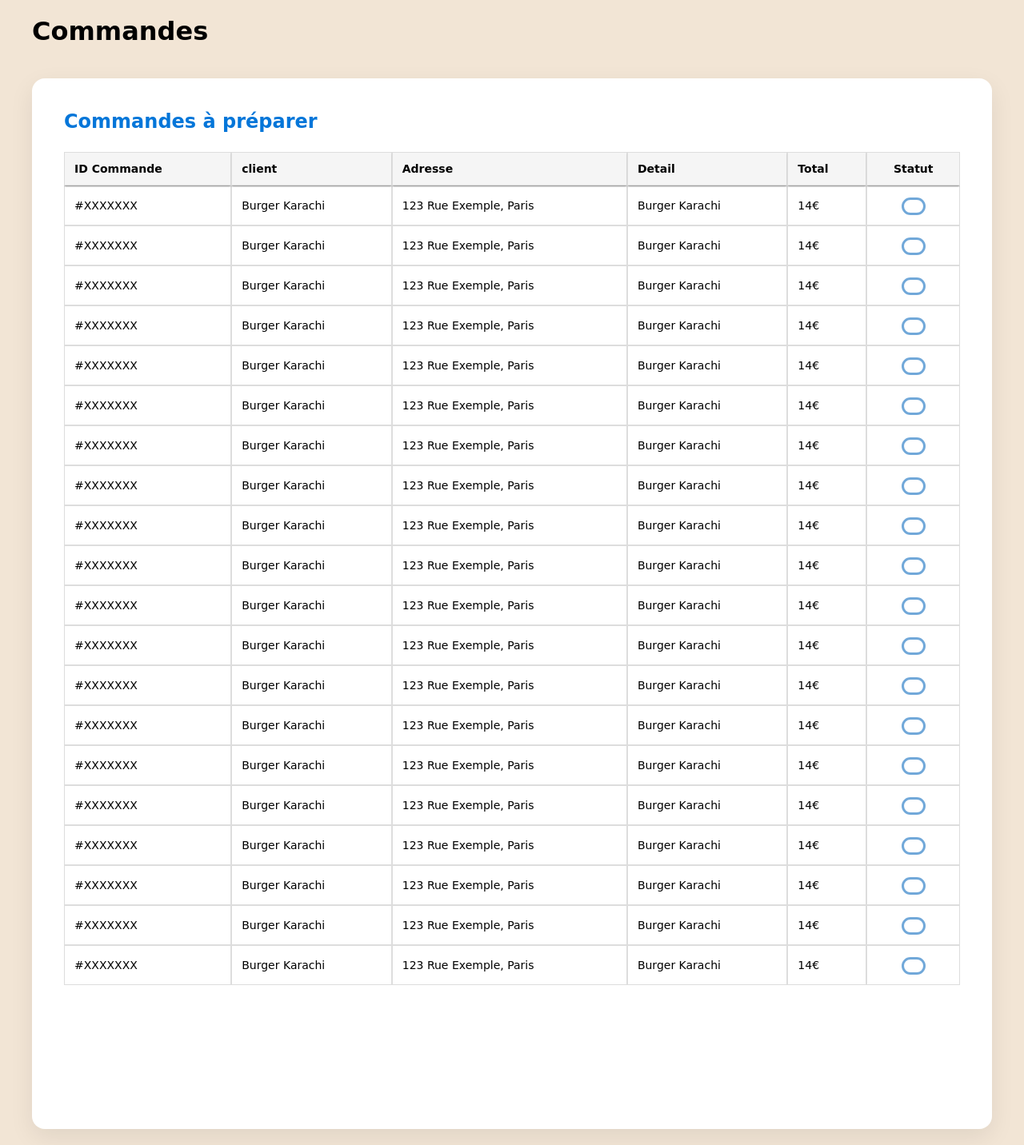
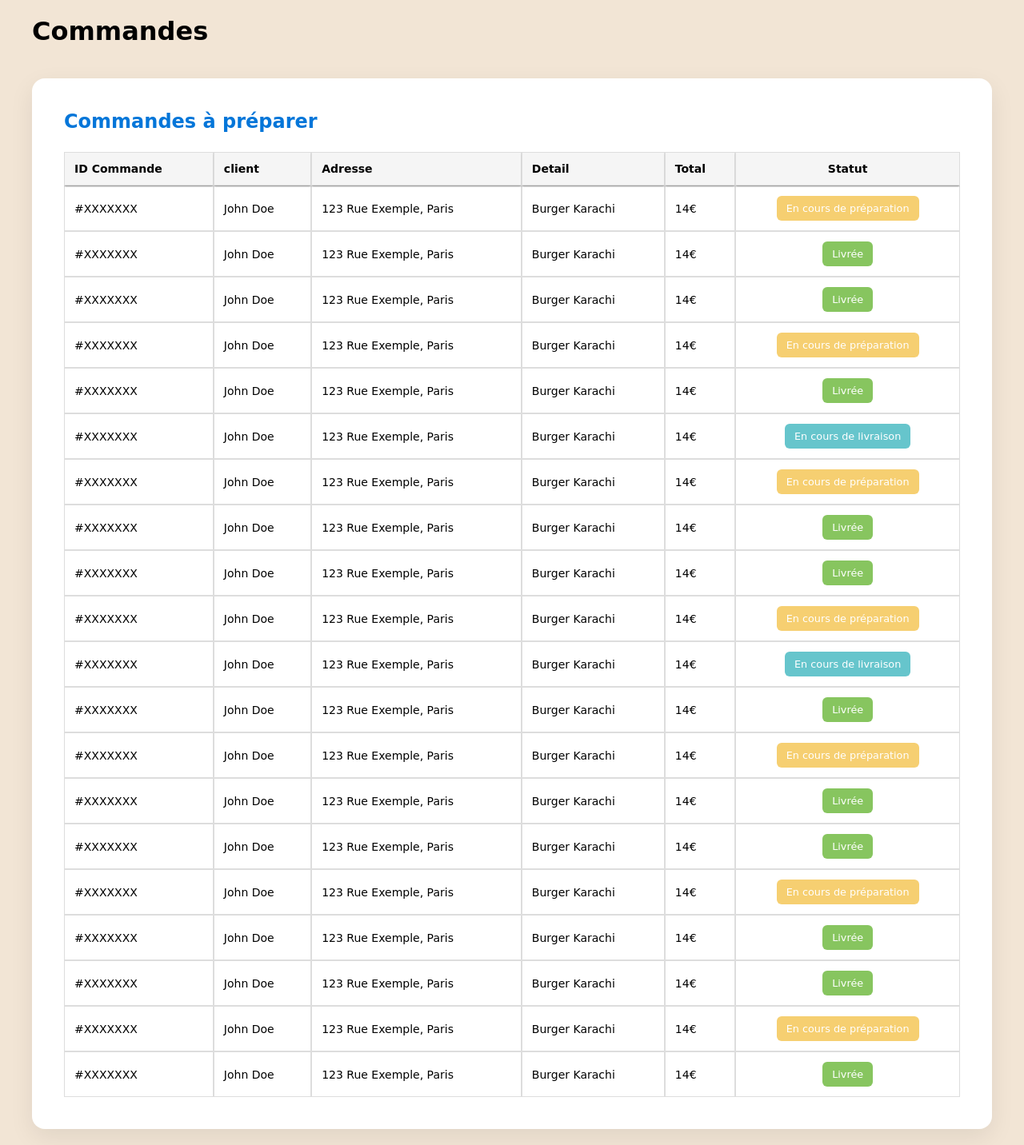
Before and after one commit to AlexGgnu/O-ZYA-Restaurant, a PHP site: page /orders.html in a window 1280 px wide. Shown: the part 80-1512 px from the top of the page at 80% size. Run offline with PHP 8.4, Linux system fonts and the light colour scheme; some web fonts are replaced.

Commit message:
Finished to shape order page

```diff
--- a/orders.html
+++ b/orders.html
@@ -8,9 +8,6 @@
 
         <link rel="icon" type="image/x-icon" href="./images/icons/favicon.ico">
         <link rel="stylesheet" href="./styles/main.css">
-
-    <!-- <link rel="stylesheet" href="./styles/common.css"> -->
-    <link rel="stylesheet" href="./styles/commander.css">
 
         <script src="./scripts/common.js" defer></script>
     </head>
@@ -58,12 +55,14 @@
                                         document.write(`
                                             <tr>
                                                 <td>#XXXXXXX</td>
-                                                <td>Burger Karachi</td>
+                                                <td>John Doe</td>
                                                 <td>123 Rue Exemple, Paris</td>
                                                 <td>Burger Karachi</td>
                                                 <td>14€</td>
                                                 <td class="text-center">
-                                                    <button class="btn btn-primary" ${i%3===0 ? 'disabled' : ''}></button>
+                                                    <button class="btn btn-status" data-status="${i%3 === 0 ? 'preparing' : i%5 === 0 ? 'delivery' : 'finished'}" disabled>
+                                                        ${i%3 === 0 ? 'En cours de préparation' : i%5 === 0 ? 'En cours de livraison' : 'Livrée'}
+                                                    </button>
                                                 </td>
                                             </tr>
                                         `);
--- a/styles/base.css
+++ b/styles/base.css
@@ -8,18 +8,25 @@
 
     --primary-font-color: #0476D9;
     --secondary-font-color: #F2E5D5;
+    --tertiary-font-color: #FFFFFF;
 
     --primary-background-color: #F2E5D5;
     --secondary-background-color: #FFFFFF;
 
-    --star-color: #DB9F36;
     --separator-color: #DDDDDD;
     --table-header-background-color: #F5F5F5;
     --table-hover-background-color: #FAFAFA;
 
+    --star-color: #DB9F36;
+    --preparing-status-color: #F6CF71;
+    --delivery-status-color: #66C5CC;
+    --finished-status-color: #87C55F;
+
     /* Sizes */
     --header-height: 80px;
     --max-width-form: 500px;
+    --radius-xs: 6px;
+    --radius-sm: 8px;
     --radius-md: 12px;
     --radius-hg: 16px;
 }
--- a/styles/components.css
+++ b/styles/components.css
@@ -38,6 +38,17 @@
     color: var(--primary-font-color);
     background: var(--primary-background-color);
 }
+
+.btn-status {
+    font-size: 0.8rem;
+    font-weight: normal;
+    color: var(--tertiary-font-color);
+    background-color: var(--status-color);
+    border-radius: var(--radius-xs);
+}
+.btn-status[data-status="preparing"] { --status-color: var(--preparing-status-color); }
+.btn-status[data-status="delivery"] { --status-color: var(--delivery-status-color); }
+.btn-status[data-status="finished"] { --status-color: var(--finished-status-color); }
 
 /* MARK: - Cards */
 .cards__wrapper {
```
